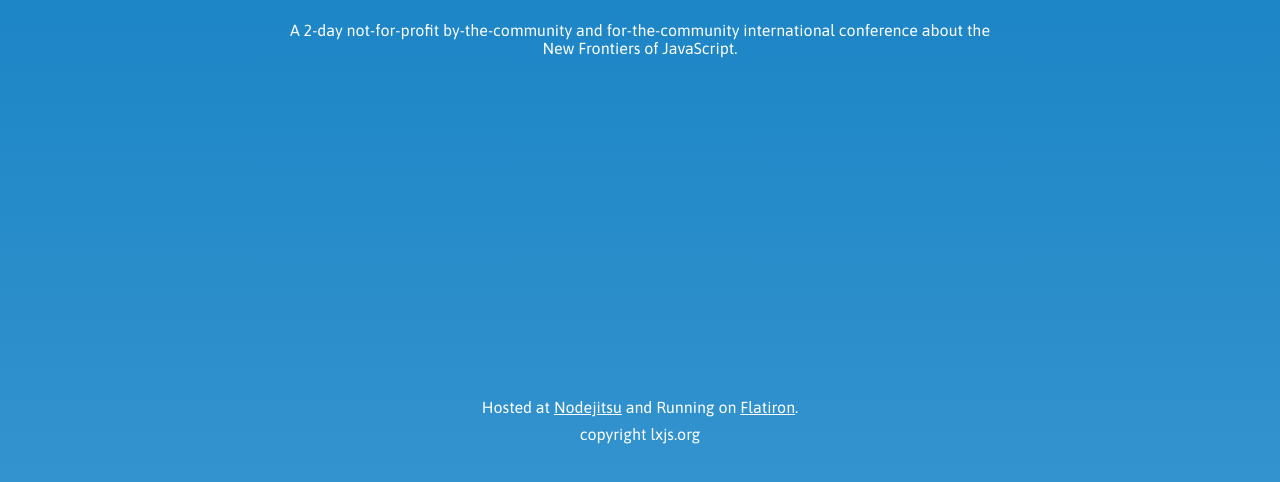
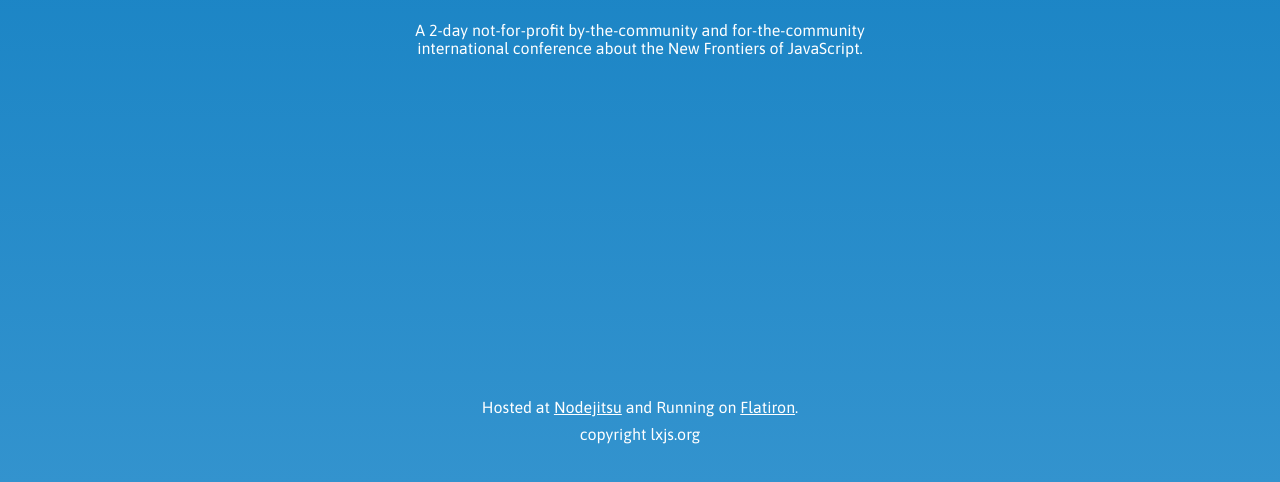
Before and after one commit to LXJS/lxjs-site-2012, a website: page assets/layout.html in a window 1280 px wide. Shown: the part 462-944 px from the top of the page. Drawn offline with Linux system fonts and the light colour scheme; files that its build step writes are made by us from their sources.

Commit message:
fixing width

```diff
--- a/public/css/lxjs.css
+++ b/public/css/lxjs.css
@@ -39,6 +39,10 @@ p.boilerplate {
   text-align: center;
   margin-left: 20%;
   margin-right: 20%;
+}
+
+.container {
+  max-width: 880px;
 }
 
 header {
```
